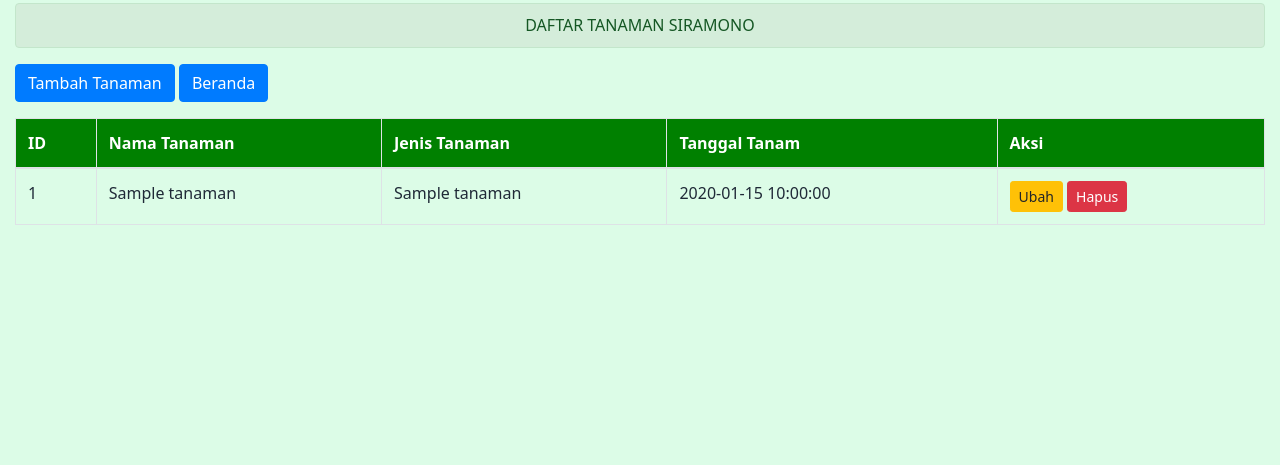
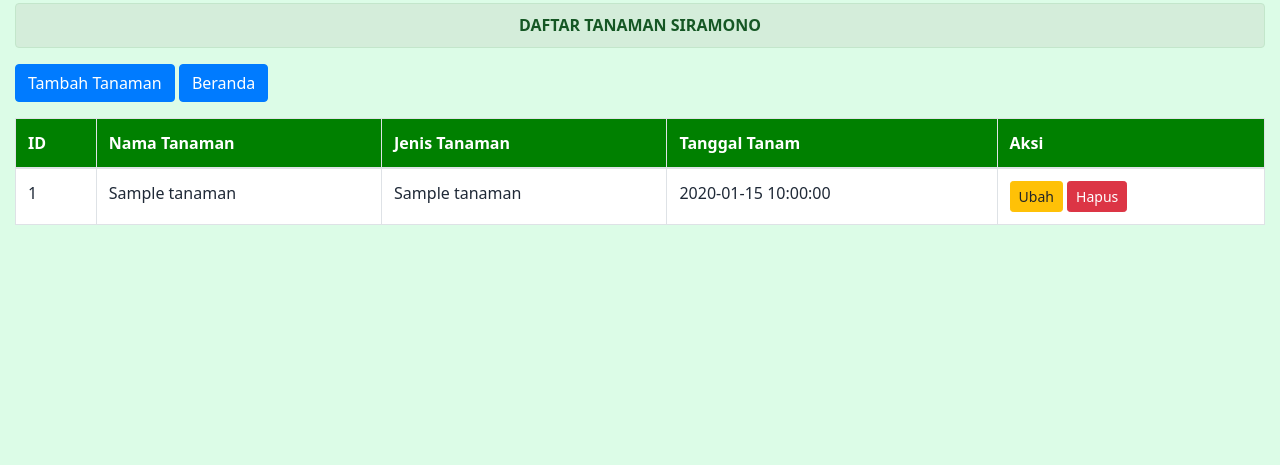
Before and after one commit to amrizasaskirana/siramono, a PHP site: page / in a window 1280 px wide. Shown: the part 117-582 px from the top of the page. Run offline with PHP 8.4, Linux system fonts and the light colour scheme; tables that the repository leaves empty or names only in its code hold one stand-in row (values such as "Sample post"); some libraries are stand-ins or nearby versions.

Commit message:
minor update tabel

```diff
--- a/CRUD/index.php
+++ b/CRUD/index.php
@@ -19,6 +19,10 @@ $hasil = mysqli_query($conn, $query);
             background-color: green;
             color: white;
         }
+
+        .tbody {
+            background-color: white;
+        }
     </style>
 </head>
 
@@ -31,7 +35,7 @@ $hasil = mysqli_query($conn, $query);
         </header>
     <div class="container mt-4">
         <div class="alert alert-success text-center">
-            <h2>DAFTAR TANAMAN SIRAMONO</h2>
+            <h1 style="font-weight: bold;">DAFTAR TANAMAN SIRAMONO</h1>
         </div>
         <a href="tambahtanaman.php" class="btn btn-primary mb-3">Tambah Tanaman</a>
         <a href="../beranda.html" class="btn btn-primary mb-3">Beranda</a>
@@ -45,7 +49,7 @@ $hasil = mysqli_query($conn, $query);
                     <th>Aksi</th>
                 </tr>
             </thead>
-            <tbody>
+            <tbody class="tbody">
                 <?php while ($data = mysqli_fetch_array($hasil)) : ?>
                     <tr>
                         <td><?= $data['id_tanaman']; ?></td>
```
